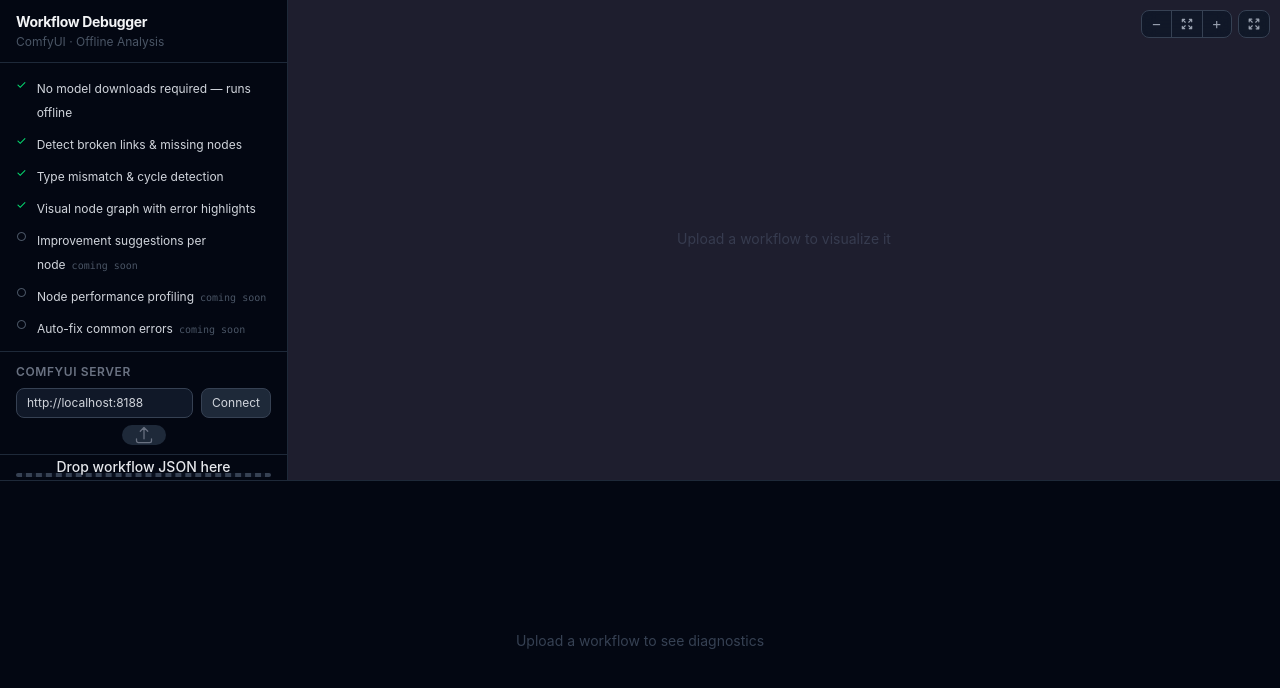
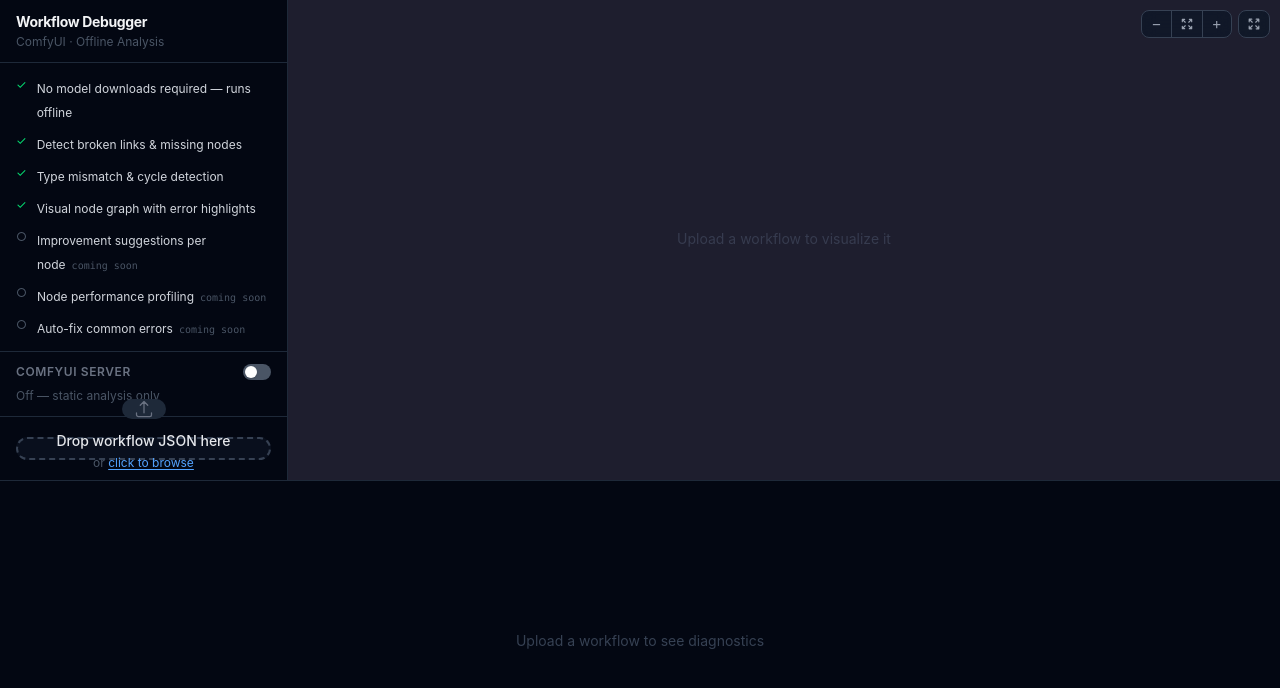
Before and after one commit to kaili-yang/ComfyUI-Workflow-Debugger, a Vue app: page / in a window 1280 px wide. Shown: the top 688 px of the page. Built offline with nearby package versions, Linux system fonts and the light colour scheme.

Commit message:
Add on/off toggle for ComfyUI server connection
Default state is off (static analysis only). Connection form only appears
when the toggle is enabled. Turning off clears the schema and re-analyzes
with static checks only.

```diff
--- a/src/App.vue
+++ b/src/App.vue
@@ -49,6 +49,12 @@
   }
 }
 
+function disconnect(): void {
+  objectInfo.value = null
+  schemaStatus.value = 'idle'
+  if (rawContent.value) runAnalysis(rawContent.value)
+}
+
 function reset(): void {
   fileName.value = null
   rawContent.value = null
@@ -69,6 +75,7 @@
           @file-loaded="onFileLoaded"
           @reset="reset"
           @connect="connectToServer"
+          @disconnect="disconnect"
         />
       </div>
       <div class="flex-1 min-w-0 overflow-hidden">
--- a/src/components/UploadPanel.vue
+++ b/src/components/UploadPanel.vue
@@ -11,6 +11,7 @@
   fileLoaded: [name: string, content: string]
   reset: []
   connect: [url: string]
+  disconnect: []
 }>()
 
 const features = [
@@ -27,6 +28,12 @@
 const errorMsg = ref<string | null>(null)
 const fileInputEl = ref<HTMLInputElement | null>(null)
 const serverUrl = ref('http://localhost:8188')
+const serverEnabled = ref(false)
+
+function toggleServer(): void {
+  serverEnabled.value = !serverEnabled.value
+  if (!serverEnabled.value) emit('disconnect')
+}
 
 function readFile(file: File): void {
   errorMsg.value = null
@@ -96,7 +103,23 @@
 
     <!-- Connection section -->
     <div class="flex-shrink-0 px-4 py-3 border-b border-gray-800">
-      <p class="text-xs font-semibold text-gray-500 uppercase tracking-wider mb-2">ComfyUI Server</p>
+      <!-- Header row with toggle -->
+      <div class="flex items-center justify-between mb-2">
+        <p class="text-xs font-semibold text-gray-500 uppercase tracking-wider">ComfyUI Server</p>
+        <button
+          class="relative inline-flex h-4 w-7 items-center rounded-full transition-colors duration-200 focus:outline-none"
+          :class="serverEnabled ? 'bg-green-500' : 'bg-gray-600'"
+          @click="toggleServer"
+        >
+          <span
+            class="inline-block h-3 w-3 rounded-full bg-white shadow transition-transform duration-200"
+            :class="serverEnabled ? 'translate-x-3.5' : 'translate-x-0.5'"
+          />
+        </button>
+      </div>
+
+      <!-- Connection form — only visible when enabled -->
+      <template v-if="serverEnabled">
         <div class="flex gap-2">
           <input
             v-model="serverUrl"
@@ -129,6 +152,8 @@
             <span class="text-xs text-red-400">Connection failed — check the URL and CORS</span>
           </template>
         </div>
+      </template>
+      <p v-else class="text-xs text-gray-600">Off — static analysis only</p>
     </div>
 
     <!-- Body -->
```
Lines whose indentation alone changed are shown as unchanged.
